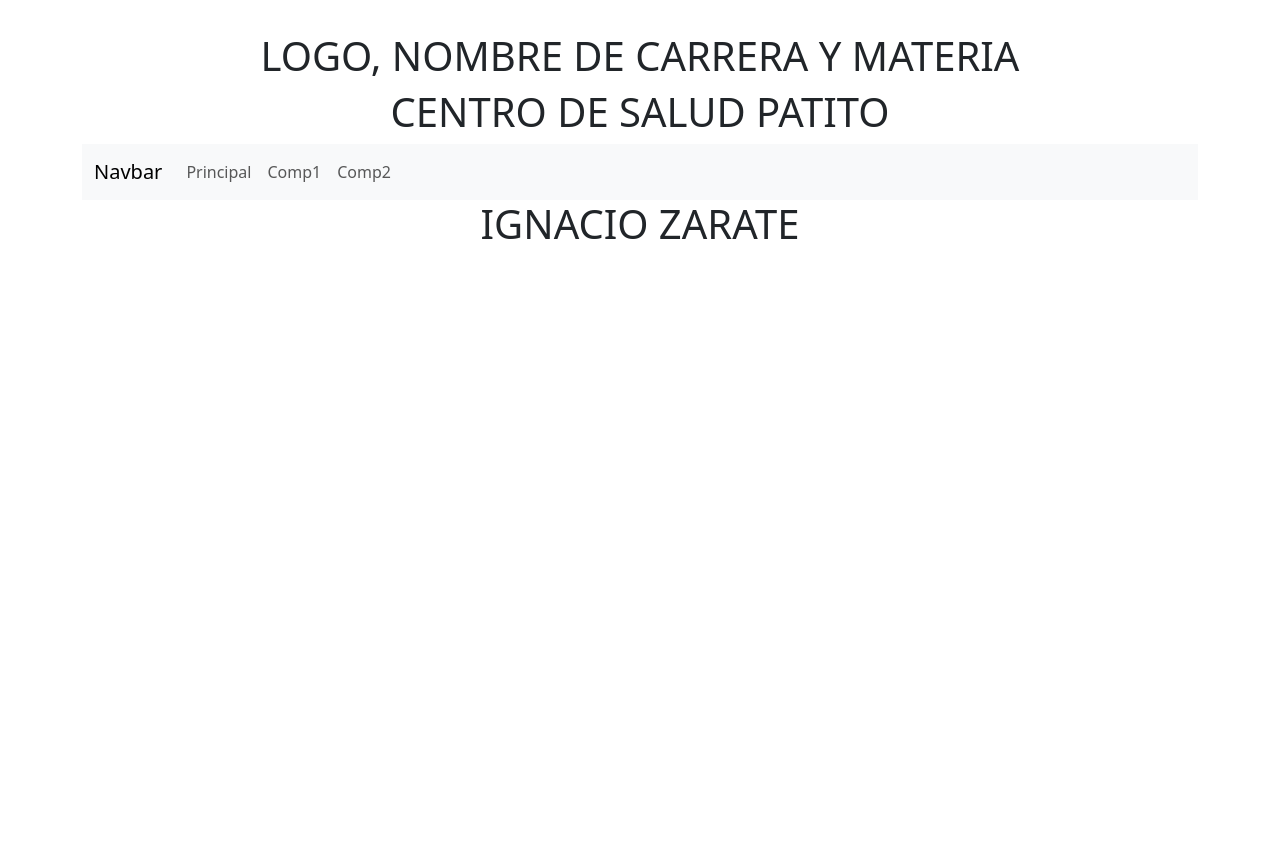
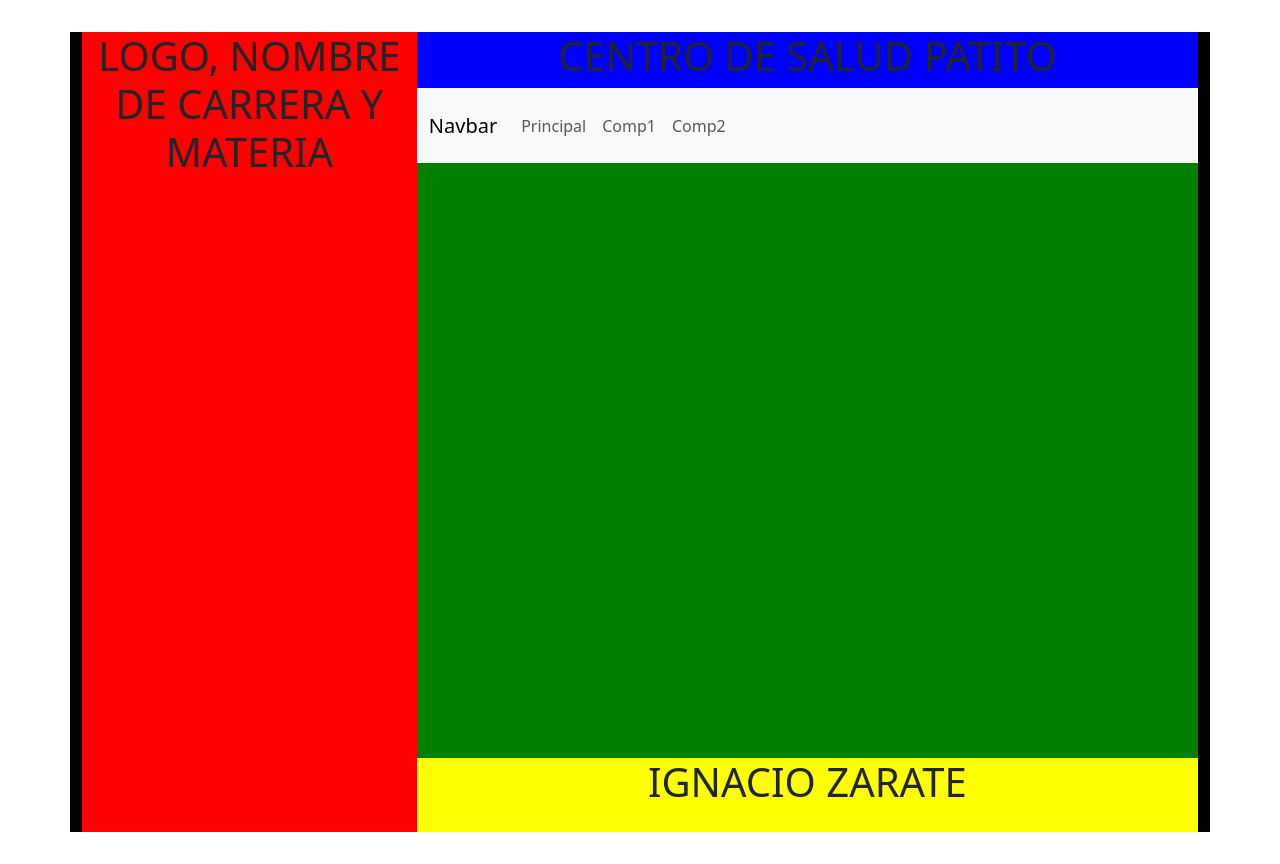
Before and after one commit to BMold/ProgramacionWeb2-Repaso, a React (Vite) app: page /ProgramacionWeb2-Repaso/perfil in a window 1280 px wide. Before the commit the page ends 800 px from the top, so only its background shows below. Built offline with nearby package versions, Linux system fonts and the light colour scheme.

Commit message:
finalfinal

```diff
--- a/src/App.css
+++ b/src/App.css
@@ -35,19 +35,42 @@
 
 .card {
   padding: 2em;
-  width: 18rem;
-
-}
-
-.card-group{
-  display: flex;
-  flex-wrap: wrap;
-  gap: 20px;
-  flex-direction: row;
-  align-items: center;
-  justify-content: center;
 }
 
 .read-the-docs {
   color: #888;
 }
+
+.container{
+  width: 100%;
+  height: 100vh;
+  display: flex;
+  background-color: black;
+}
+
+.cont1{
+  width: 30%;
+  background-color: red;
+}
+
+.cont2{
+  width: 70%;
+  background-color: blue;
+  display: flex;
+  flex-direction: column;
+}
+
+.navbar{
+  height: 10%;
+
+}
+
+.cont3{
+  height: 80%;
+  background-color: green;
+}
+
+.footer{
+  height: 10%;
+  background-color: yellow;
+}
```
